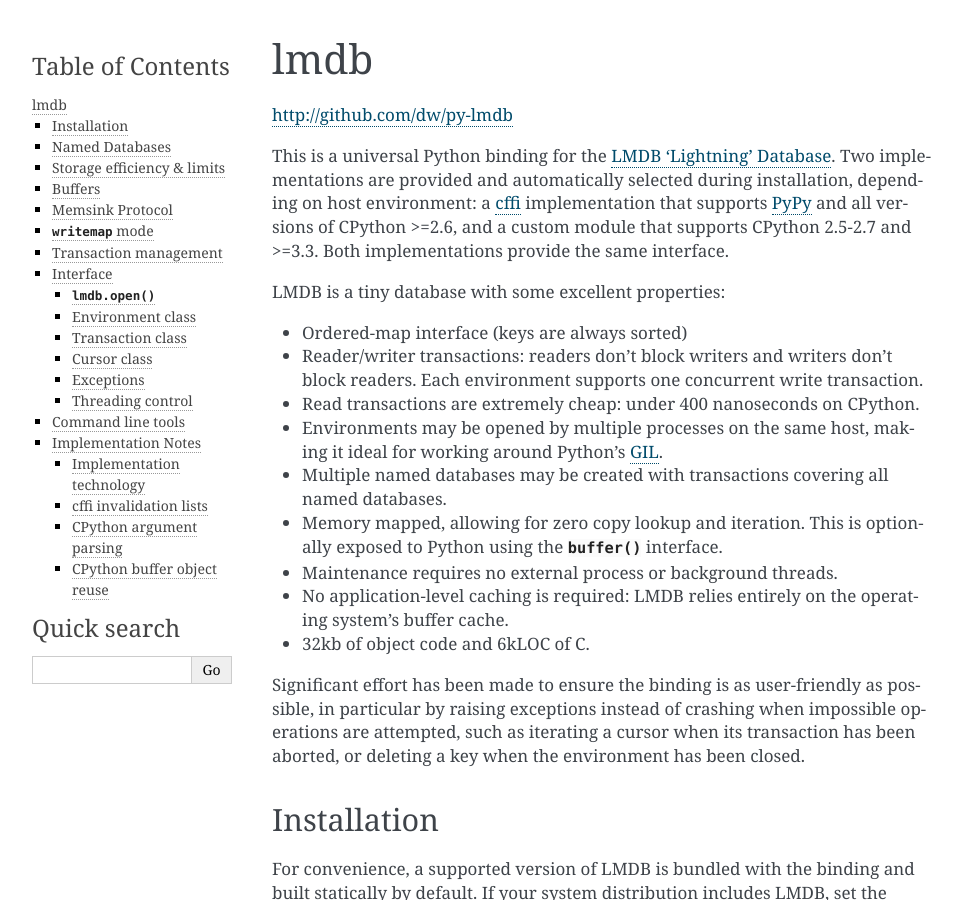
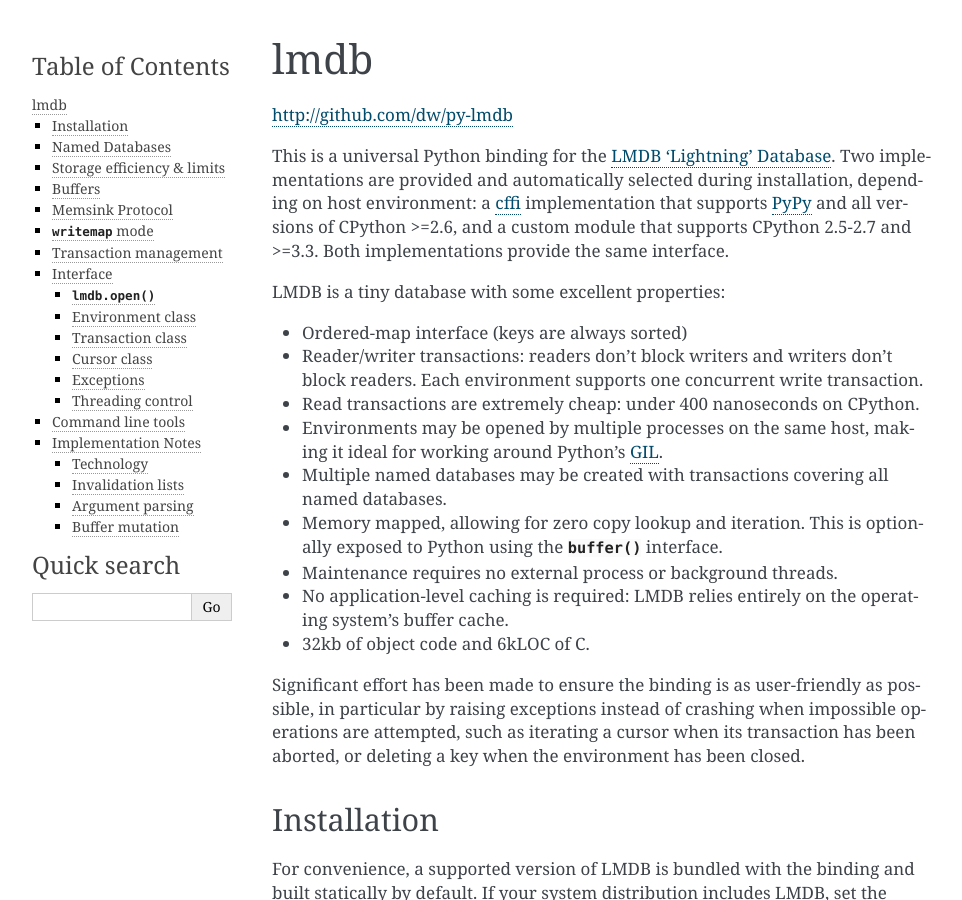
Before and after one commit to jnwatson/py-lmdb, a Sphinx documentation site: the page built from docs/index.rst, in a window 1280 px wide and 900 px high. Shown: the whole window, without its empty margins (148-1110 px from the left). Built offline with Sphinx 7.4.7, drawn with Linux system fonts in a browser that asks for light colours; comment, search, counter and statistics services are not loaded; some of the changed text lies outside the part shown.

Commit message:
Shorten titles.

```diff
--- a/docs/index.rst
+++ b/docs/index.rst
@@ -482,8 +482,8 @@
 ++++++++++++++++++++
 
 
-Implementation technology
-#########################
+Technology
+##########
 
 For CPython there is the choice between writing a custom extension, using
 Cython, using `ctypes`, or using `cffi`. For PyPy either `ctypes` or `cffi` is
@@ -522,8 +522,8 @@
 Python program.
 
 
-cffi invalidation lists
-#######################
+Invalidation lists
+##################
 
 A great deal of work has been put into ensuring that crashes are avoided
 wherever possible. This means that when some 'parent' object is invalidated,
@@ -554,8 +554,8 @@
 but efficient, and mission accomplished.
 
 
-CPython argument parsing
-########################
+Argument parsing
+################
 
 To anyone familiar with the CPython API, `parse_args()` may look "special", at
 best. The alternative `PyArg_ParseTupleAndKeywords` performs continuous heap
@@ -566,8 +566,8 @@
 application, so this decision needs revisited at some stage.
 
 
-CPython buffer object reuse
-###########################
+Buffer mutation
+###############
 
 This violates the CPython API, and it really is a huge hack. Since the buffer
 objects never change, the 2-tuple wrapping those objects for
```
